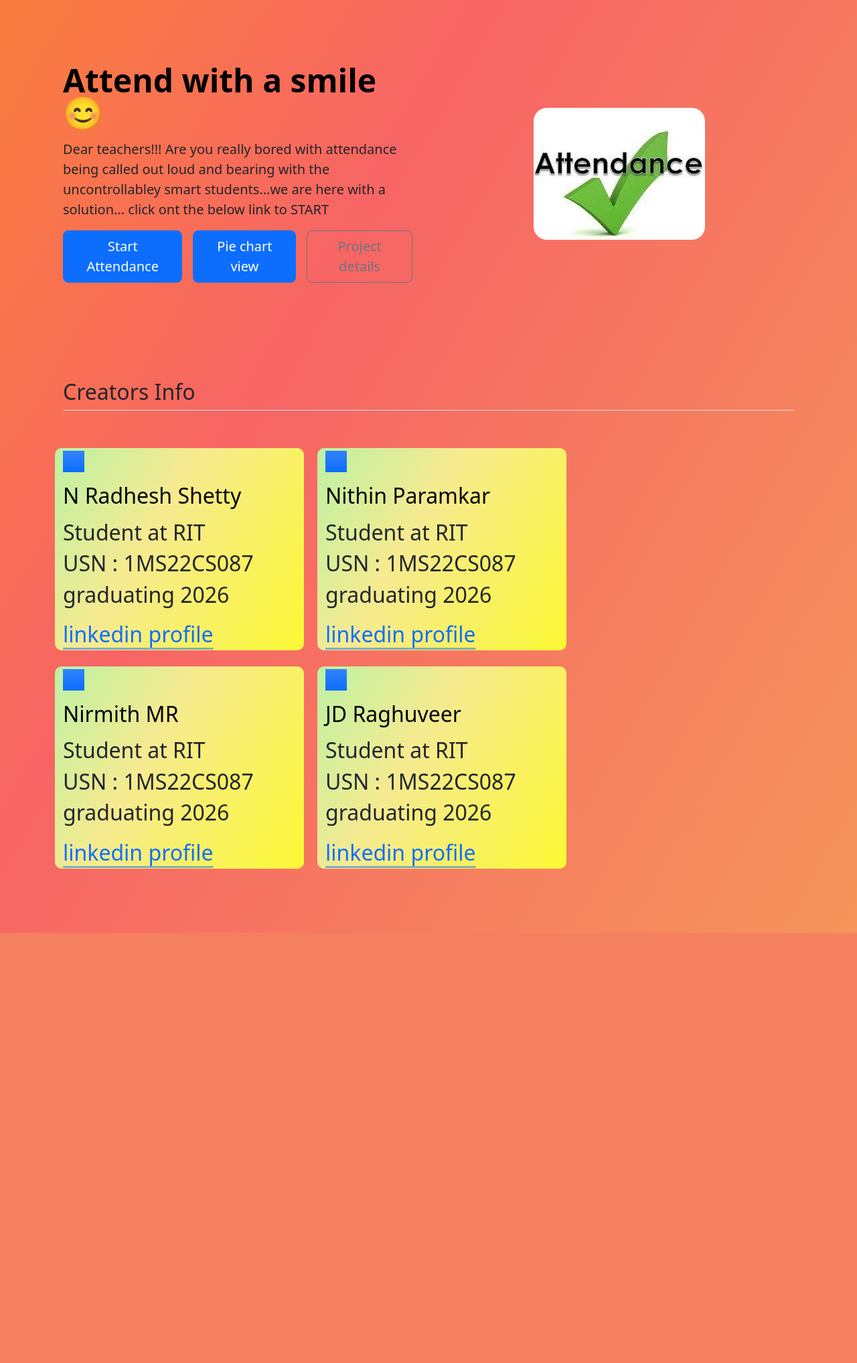
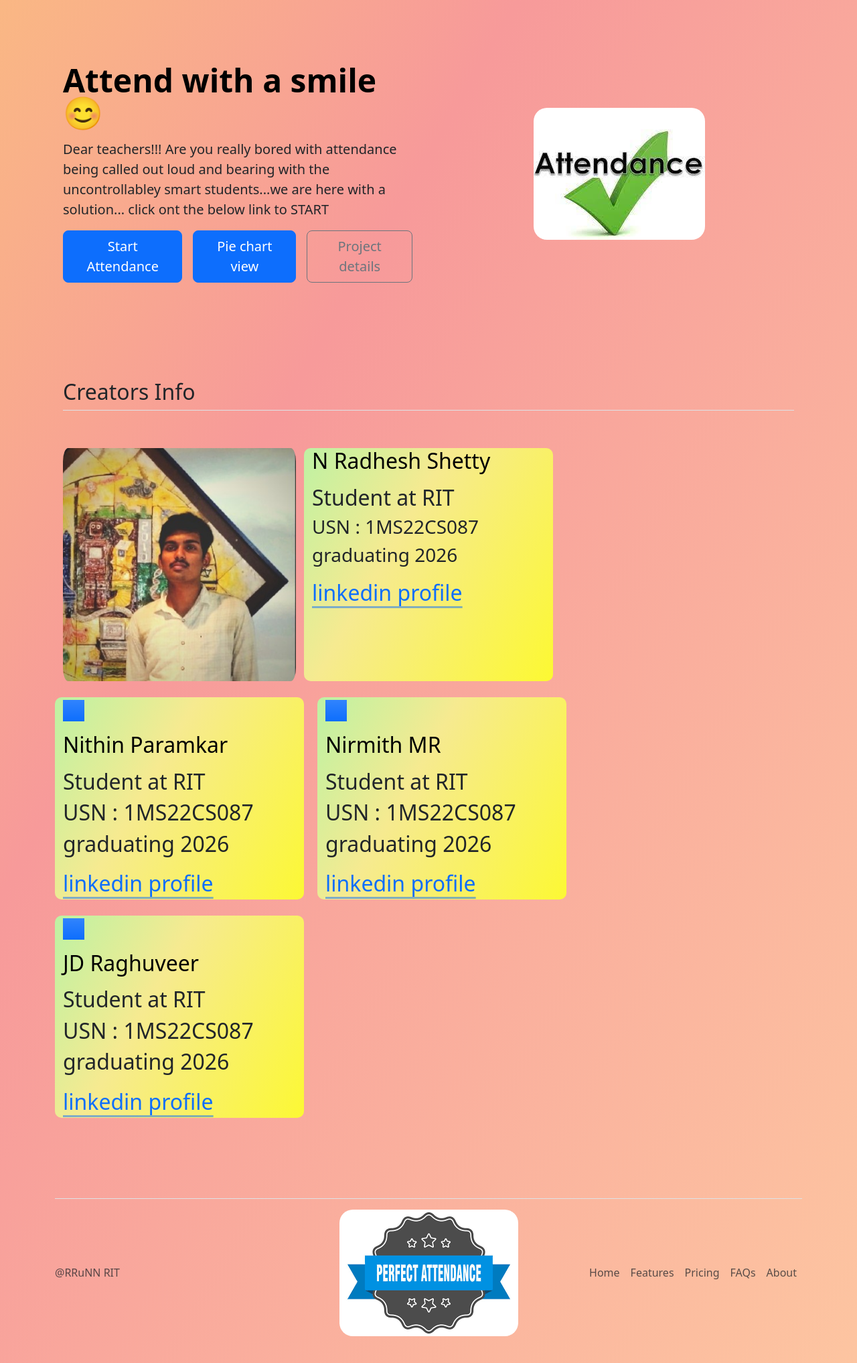
Before and after one commit to nradhesh/attendance-management-system, a Flask app: page / in a window 1280 px wide. Shown: the part 56-2091 px from the top of the page at 67% size. Before the commit the page ends 1449 px from the top, so only its background shows below. Run offline with Flask 3, Linux system fonts and the light colour scheme.

Commit message:
new changes

```diff
--- a/static/styles.css
+++ b/static/styles.css
@@ -1,10 +1,14 @@
 body {
-    background-color: rgb(138, 245, 245);
+    background-color: rgb(188, 255, 255);
     border-radius: 10px;
+    /* display: flex;
+    justify-content: center;
+    align-items: center;  */
+
 }
 
 .gradient-background {
-    background: linear-gradient(300deg, rgb(244, 168, 87), rgb(247, 101, 101), orange);
+    background: linear-gradient(300deg, rgb(255, 211, 163), rgb(247, 154, 154), rgb(255, 239, 90));
     background-size: 180% 180%;
     animation: gradient-animation 18s ease infinite;
 }
@@ -44,3 +48,13 @@ img {
     margin-right: 20px; /* Add margin to create spacing between the elements */
     font-size: 2rem;
 }
+#mainimg{
+    max-width: 100%;
+    max-height: 100%;
+}
+.mod{
+    display: flex;
+    justify-content: center;
+    align-items: center;
+
+}
--- a/templates/attendance_chart.html
+++ b/templates/attendance_chart.html
@@ -3,8 +3,12 @@
 <head>
     <title>Attendance Chart</title>
 </head>
+<link rel="stylesheet" type="text/css" href="{{ url_for('static', filename='styles.css') }}">
 <body>
     <h1>Attendance Chart</h1>
-    <img src="{{ url_for('static', filename='pie_chart.png') }}" alt="Pie Chart">
+    <div>
+        <img src="{{ url_for('static', filename='pie_chart.png') }}" alt="Pie Chart">
+    </div>
 </body>
 </html>
+S
--- a/templates/index.html
+++ b/templates/index.html
@@ -40,7 +40,7 @@
     <div class="container col-xxl-8 px-4 py-5">
         <div class="row flex-lg-row-reverse align-items-center g-5 py-5">
           <div class="col-10 col-sm-8 col-lg-6">
-            <img src="templates/attendence.jpeg" class="d-block mx-lg-auto img-fluid" alt="Attendence Image">
+            <img src="static/attendence.jpeg" class="d-block mx-lg-auto img-fluid" alt="Attendence Image" id="mainimg">
           </div>
           <div class="col-lg-6">
             <h1 class="display-5 fw-bold text-body-emphasis lh-1 mb-3">Attend with a smile😊</h1>
@@ -67,14 +67,14 @@
     <div class="container px-4 py-5" id="featured-3">
         <h2 class="pb-2 border-bottom">Creators Info</h2>
         <div class="row g-4 py-5 row-cols-1 row-cols-lg-3">
+              <img src='static/radheshpic.jpeg'>
+
           <div class="feature col" id="info1" class="gradient-background-2">
-            <div class="feature-icon d-inline-flex align-items-center justify-content-center text-bg-primary bg-gradient fs-2 mb-3">
-              <svg class="bi" width="1em" height="1em"><use xlink:href="#collection"></use></svg>
-            </div>
+
             <h3 class="fs-2 text-body-emphasis">N Radhesh Shetty</h3>
             <p><h2 font-color="white">Student at RIT</h2>
-            <h2>USN : 1MS22CS087</h2>
-            <h2>graduating 2026</h2></p>
+            <h3>USN : 1MS22CS087</h3>
+            <h3>graduating 2026</h3></p>
             <a href="https://www.linkedin.com/in/n-radhesh-shetty-86b358253" class="icon-link">
               linkedin profile
               <svg class="bi"><use xlink:href="#chevron-right"></use></svg>
@@ -122,5 +122,22 @@
         </div>
       </div>
    </section>
+   <div class="container">
+    <footer class="d-flex flex-wrap justify-content-between align-items-center py-3 my-4 border-top">
+      <p class="col-md-4 mb-0 text-muted">@RRuNN RIT</p>
+
+      <a href="/" class="col-md-4 d-flex align-items-center justify-content-center mb-3 mb-md-0 me-md-auto link-dark text-decoration-none">
+        <img src="static/download4.png">
+      </a>
+
+      <ul class="nav col-md-4 justify-content-end">
+        <li class="nav-item"><a href="#" class="nav-link px-2 text-muted">Home</a></li>
+        <li class="nav-item"><a href="#" class="nav-link px-2 text-muted">Features</a></li>
+        <li class="nav-item"><a href="#" class="nav-link px-2 text-muted">Pricing</a></li>
+        <li class="nav-item"><a href="#" class="nav-link px-2 text-muted">FAQs</a></li>
+        <li class="nav-item"><a href="#" class="nav-link px-2 text-muted">About</a></li>
+      </ul>
+    </footer>
+  </div>
 </body>
 </html>
```
Also changed, not shown: templates/project.html (+21 -6 lines), static/attendence.jpeg (renamed from templates/attendence.jpeg), static/download 4.jpeg (added), static/download.jpeg (renamed from photos/download.jpeg), static/download.png (renamed from photos/download.png), static/download3.jpeg (added), static/download4.png (added), static/images.jpeg (renamed from photos/images.jpeg), static/images1.png (renamed from photos/images1.png), static/images2.png (renamed from photos/images2.png), static/radheshpic.jpeg (added).
